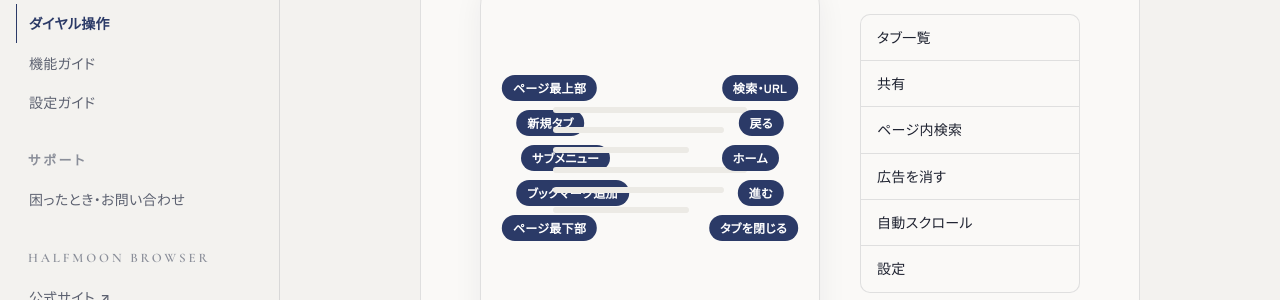
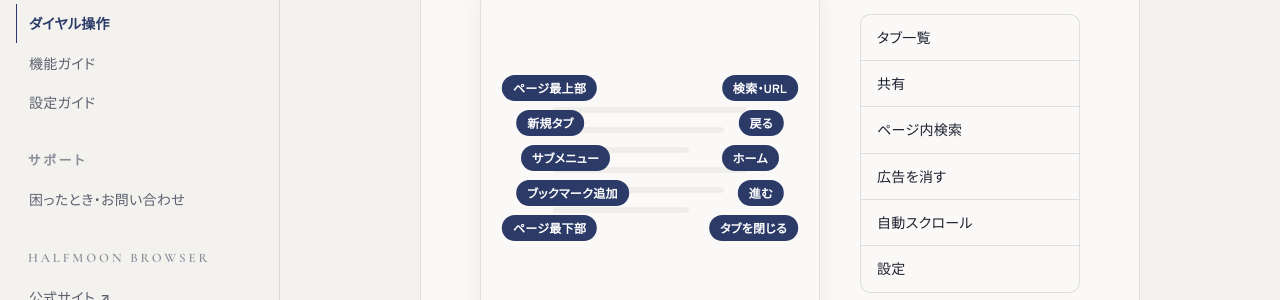
Before and after one commit to R-each0801/HalfMoonBrowser_site, a Jekyll site: the page built from dial.md, in a window 1280 px wide and 1400 px high, scrolled down 1054 px. Shown: the part 150-450 px from the top of the window. Built offline with Jekyll 4.4.1, drawn with Linux system fonts in a browser that asks for light colours; some web fonts are replaced.

Commit message:
マニュアル: ダイヤル図の項目が画面の線に隠れる問題と、スマホ幅でサイドバーの影が左端に漏れる問題を修正
Co-Authored-By: Claude Opus 5.5 <noreply@anthropic.com>

```diff
--- a/assets/css/halfmoon.css
+++ b/assets/css/halfmoon.css
@@ -914,12 +914,12 @@ body { font-family: var(--hm-font-body); letter-spacing: 0.02em; }
   border-radius: 999px; background: var(--hm-surface-alt);
 }
 .hm-dialmap-screen { position: absolute; inset: 64px 72px 60px; display: flex; flex-direction: column; justify-content: center; gap: 14px; }
-.hm-dialmap-screen i { display: block; height: 6px; border-radius: 3px; background: var(--hm-surface-alt); }
+.hm-dialmap-screen i { display: block; height: 6px; border-radius: 3px; background: var(--hm-surface-alt); opacity: .7; }
 .hm-dialmap-screen i:nth-child(3n) { width: 70%; }
 .hm-dialmap-screen i:nth-child(3n+2) { width: 88%; }
 .hm-content .hm-dialmap-col {
   position: absolute; top: 50%; transform: translateY(-50%); list-style: none; margin: 0; padding: 0;
-  display: flex; flex-direction: column; gap: 9px;
+  display: flex; flex-direction: column; gap: 9px; z-index: 2;
 }
 .hm-dialmap-left { left: 10px; align-items: flex-start; }
 .hm-dialmap-right { right: 10px; align-items: flex-end; }
@@ -951,3 +951,9 @@ body { font-family: var(--hm-font-body); letter-spacing: 0.02em; }
 .hm-action-group dl > div { display: flex; justify-content: space-between; gap: 12px; padding: 7px 0; border-top: 1px solid var(--hm-separator); }
 .hm-action-group dt { font-weight: 700; font-size: 14px; color: var(--hm-text); white-space: nowrap; }
 .hm-action-group dd { margin: 0; font-size: 13px; color: var(--hm-text-tertiary); text-align: right; }
+
+/* スマホ幅: 閉じているサイドバーの影が画面の左端に漏れないよう、開いたときだけ影を付ける */
+@media (max-width: 960px) {
+  .hm-sidebar { box-shadow: none; }
+  .hm-sidebar.open { box-shadow: 4px 0 28px rgba(15, 19, 32, 0.18); }
+}
```
